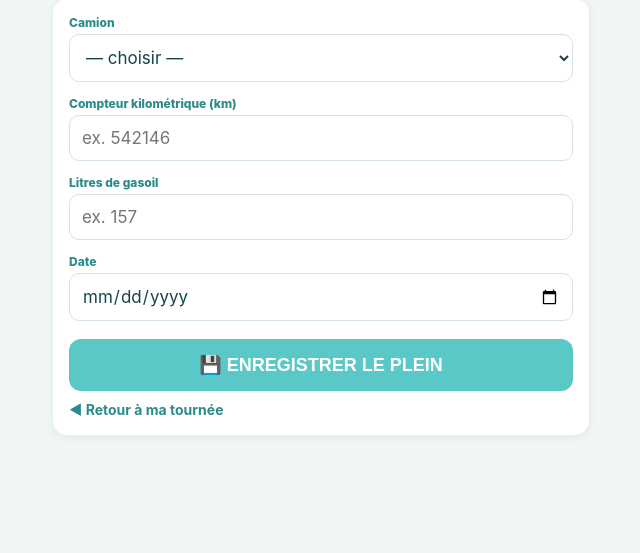
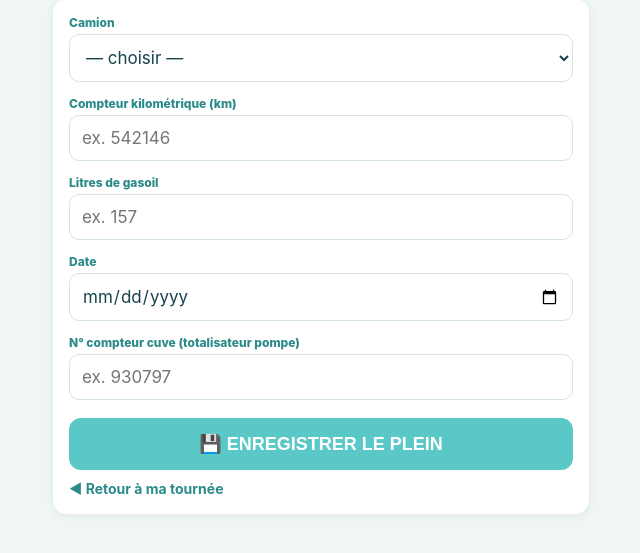
Before and after one commit to xavfevre/ocr-pesee-webhook, a Flask app: template protec_planning/templates/plein.html in a window 1280 px wide. Shown: the part 77-630 px from the top of the page, without its empty margins (319-959 px from the left). Run offline with Flask 3, Linux system fonts and the light colour scheme; the template is opened without the code that fills it, so the values that code supplies are empty.

Commit message:
Plein gasoil : ajoute le compteur totalisateur de la cuve
Nouveau champ « N° compteur cuve » sur la page /protec/plein, comme sur
la feuille papier « Relevé des consommations Gasoil/Fioul » — permet le
contrôle croisé volume déclaré / totalisateur pompe. Stocké dans
x_compteur_cuve sur le relevé odomètre ; le dernier relevé connu
(tous camions confondus, la cuve étant commune) est rappelé à la saisie.

Co-Authored-By: Claude Fable 5 <noreply@anthropic.com>
Claude-Session: https://claude.ai/code/session_01TyPZ5XBiKpWcDbajMnuFsc

```diff
--- a/protec_planning/app.py
+++ b/protec_planning/app.py
@@ -824,19 +824,25 @@ def plein():
     result, error = None, None
     if request.method == "POST":
         f = request.form
+        def num(name):
+            v = (f.get(name) or "").replace(",", ".").replace(" ", "")
+            return float(v) if v else 0.0
         try:
             vid = int(f.get("vehicule") or 0)
-            km = float((f.get("km") or "").replace(",", ".").replace(" ", ""))
-            litres = float((f.get("litres") or "").replace(",", ".").replace(" ", ""))
+            km = num("km")
+            litres = num("litres")
+            compteur = num("compteur")
             jour = f.get("date") or date.today().isoformat()
             if not vid or km <= 0 or litres <= 0:
-                raise ValueError("Camion, compteur et litres sont obligatoires.")
+                raise ValueError("Camion, compteur km et litres sont obligatoires.")
             prev = x(models, uid, "fleet.vehicle.odometer", "search_read",
                      [["vehicle_id", "=", vid]], fields=["value", "date"],
                      order="value desc", limit=1)
-            x(models, uid, "fleet.vehicle.odometer", "create", [{
-                "vehicle_id": vid, "date": jour, "value": km,
-                "x_litres": litres, "x_chauffeur": emp_name.split()[0]}])
+            vals = {"vehicle_id": vid, "date": jour, "value": km,
+                    "x_litres": litres, "x_chauffeur": emp_name.split()[0]}
+            if compteur > 0:
+                vals["x_compteur_cuve"] = compteur
+            x(models, uid, "fleet.vehicle.odometer", "create", [vals])
             result = {"litres": litres, "km": km}
             if prev and km > prev[0]["value"] > 0:
                 dist = km - prev[0]["value"]
@@ -850,9 +856,13 @@ def plein():
     vehicles = x(models, uid, "fleet.vehicle", "search_read",
                  [["active", "=", True]], fields=["id", "name", "odometer"],
                  order="name asc")
+    last_cuve = x(models, uid, "fleet.vehicle.odometer", "search_read",
+                  [["x_compteur_cuve", ">", 0]], fields=["x_compteur_cuve"],
+                  order="x_compteur_cuve desc", limit=1)
+    last_cuve = last_cuve[0]["x_compteur_cuve"] if last_cuve else None
     return render_template("plein.html", emp_id=emp_id, sig=sig, emp_name=emp_name,
                            vehicles=vehicles, today=date.today().isoformat(),
-                           result=result, error=error)
+                           last_cuve=last_cuve, result=result, error=error)
 
 # ─── PWA : hors connexion pour les chauffeurs ────────────────────────────────
 SW_JS = """
--- a/protec_planning/templates/plein.html
+++ b/protec_planning/templates/plein.html
@@ -76,6 +76,14 @@
         <label>Date</label>
         <input type="date" name="date" value="{{ today }}" required/>
       </div>
+      <div class="fld">
+        <label>N° compteur cuve (totalisateur pompe)</label>
+        <input type="number" name="compteur" inputmode="numeric" step="1" min="0"
+               placeholder="ex. 930797"/>
+        {% if last_cuve %}
+        <div class="hint">Dernier relevé connu : {{ "%.0f"|format(last_cuve) }}</div>
+        {% endif %}
+      </div>
       <button type="submit" class="btn">💾 ENREGISTRER LE PLEIN</button>
     </form>
     <a class="back" href="{{ BASE }}/ma-tournee?c={{ emp_id }}&s={{ sig }}">◀ Retour à ma tournée</a>
```
